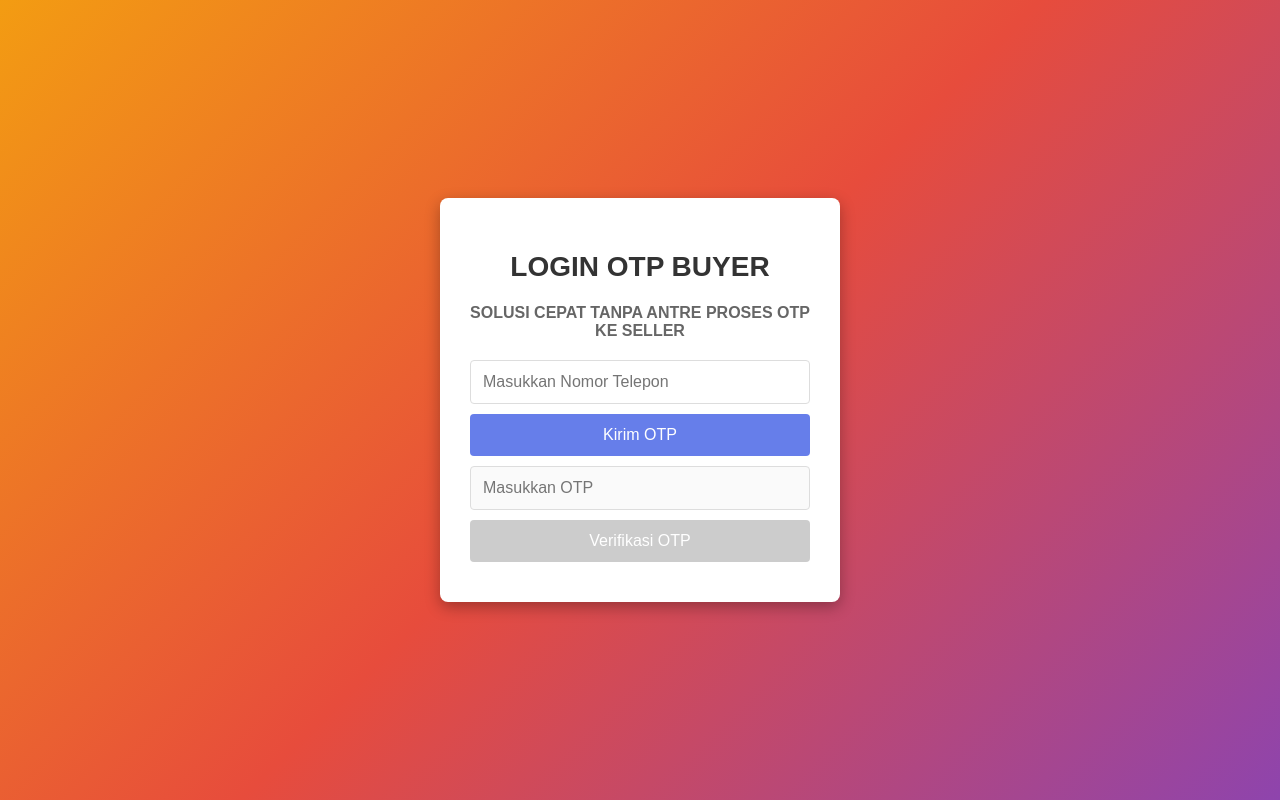
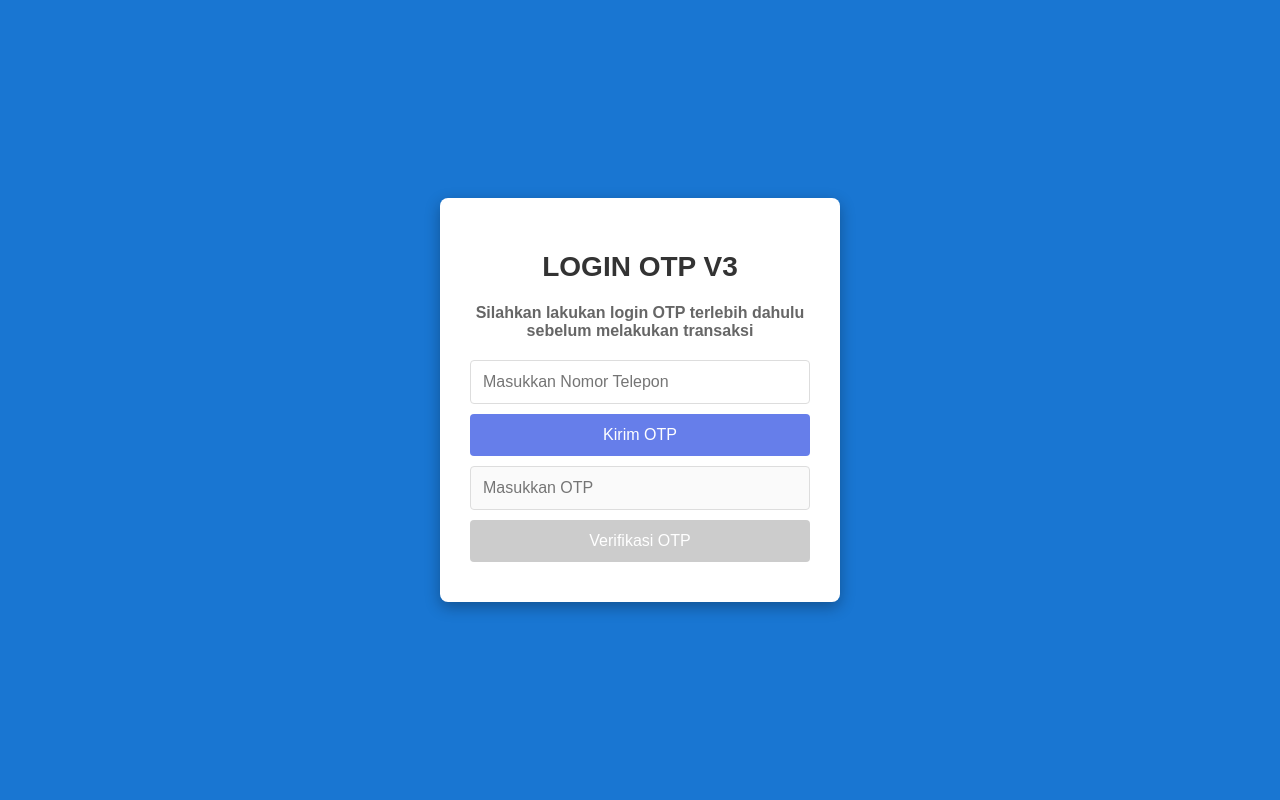
Before and after one commit to Muhno12/OTPV22, a plain HTML site: page index.html in a window 1280 px wide. Drawn offline with Linux system fonts and the light colour scheme; some packages are replaced by stand-ins of ours; a script that the page names is missing.

Commit message:
index.html

```diff
--- a/index.html
+++ b/index.html
@@ -3,7 +3,7 @@
 <head>
   <meta charset="UTF-8" />
   <meta name="viewport" content="width=device-width, initial-scale=1.0"/>
-  <title>Login OTP Buyer</title>
+  <title>Login OTP V3</title>
   <link rel="stylesheet" href="https://cdn.jsdelivr.net/npm/sweetalert2@11/dist/sweetalert2.min.css"/>
   <style>
     /* Global Styles */
@@ -14,7 +14,7 @@
       justify-content: center;
       align-items: center;
       min-height: 100vh;
-      background: linear-gradient(135deg, #f39c12, #e74c3c, #8e44ad);
+      background: linear-gradient(135deg, #1976D2, #1976D2, #1976D2);
       animation: gradient 10s ease infinite;
       margin: 0;
       padding: 0;
@@ -63,8 +63,8 @@
 </head>
 <body>
   <div class="container">
-    <h2>LOGIN OTP BUYER</h2>
-    <h4>SOLUSI CEPAT TANPA ANTRE PROSES OTP KE SELLER</h4>
+    <h2>LOGIN OTP V3</h2>
+    <h4>Silahkan lakukan login OTP terlebih dahulu sebelum melakukan transaksi</h4>
     <form id="otpForm">
       <input type="tel" id="phone" name="phone" placeholder="Masukkan Nomor Telepon" required>
       <button type="button" id="btnRequestOTP" onclick="requestOTP()">Kirim OTP</button>
```
